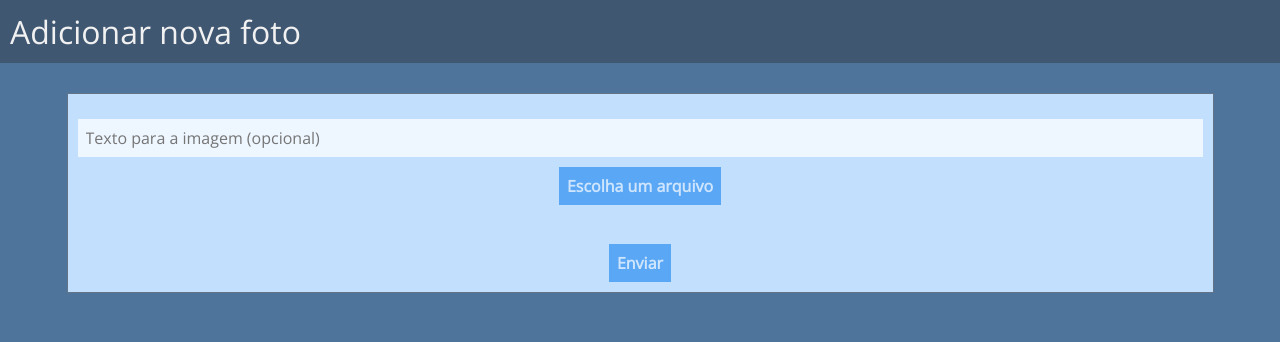
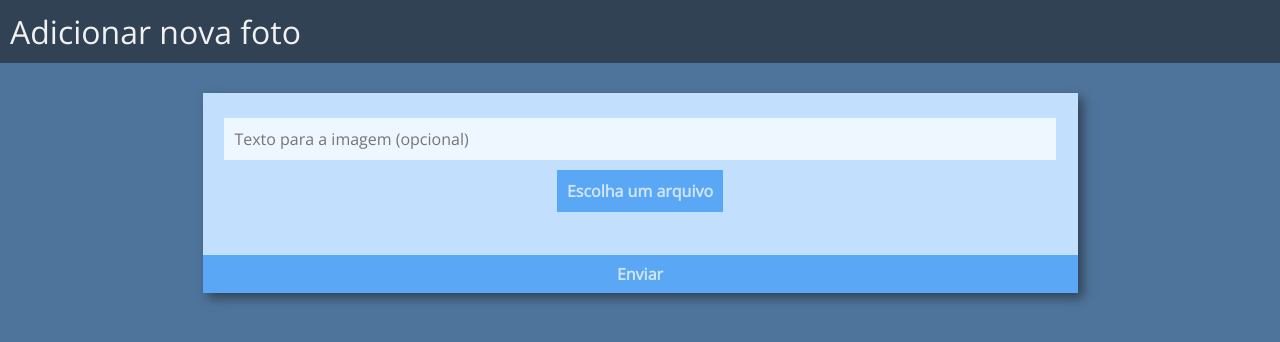
Before and after one commit to bernardoroth/fotos-site, a Flask app: page /new in a window 1280 px wide. Shown: the top 342 px of the page. Run offline with Flask 2, Linux system fonts and the light colour scheme.

Commit message:
Prettier than ever wow

```diff
--- a/static/css/new_picture.css
+++ b/static/css/new_picture.css
@@ -17,7 +17,7 @@ header {
     top: 0; left: 0;
     width: 100%;
     padding: 10px;
-    background-color: #405772;
+    background-color: #314255;
     font-weight: 400;
 }
 
@@ -35,20 +35,20 @@ h1, h2, h3, h4, h5, h6 {
 /* Small box to hold each input */
 form {
     margin: 15px;
-    border: 1px solid #637488;
-    width: calc(90% + 22px);
+    width: 70%;
     height: 200px;
     display: flex; display: -ms-flexbox; display: -webkit-flex;
     flex-direction: column; -ms-flex-direction: column;
     align-items: center;
-    padding: 10px; padding-top: 2%;
+    padding-top: 2%;
     background-color: #c2dffd;
+    box-shadow: #314255 5px 5px 10px;
 }
 
 /* Global styling for form elements */
 input, label, button {
     font-size: 12pt;
-    padding: 8px;
+    padding: 10px;
     color: #585858;
     border: 0;
     transition: filter 0.2s;
@@ -60,7 +60,7 @@ input[type=text]:hover, label[for=file]:hover, button:hover {
 }
 
 input[type=text] {
-    width: 100%;
+    width: 95%;
     background-color: #eef6ff;
 }
 
@@ -86,6 +86,8 @@ label[for=file]:hover, button:hover {
 }
 
 button[type=submit] {
+    padding: 8px;
+    width: 100%;
     margin-top: auto;
 }
 
```
